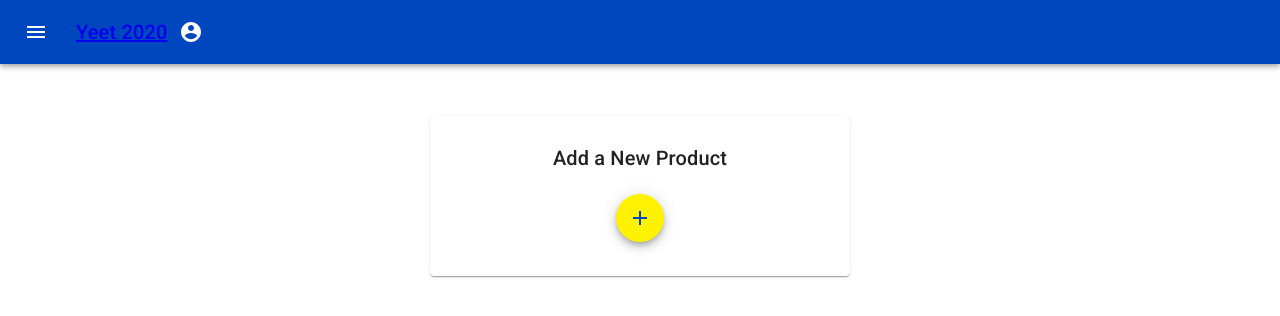
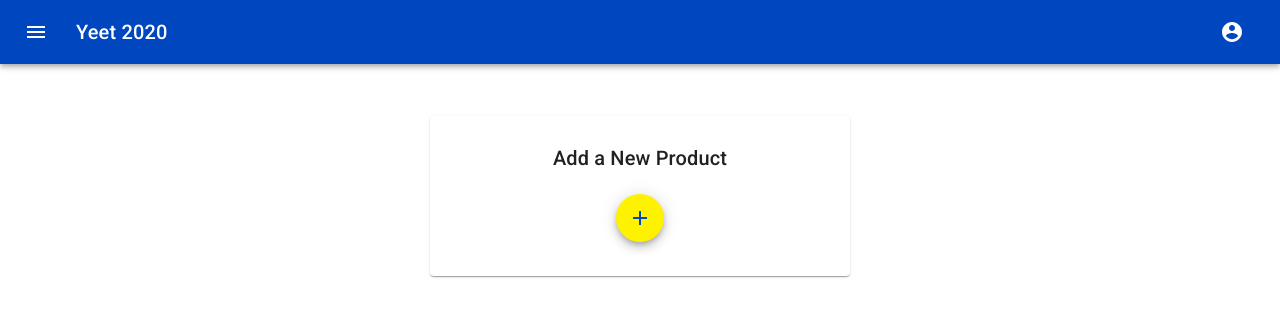
Before and after one commit to homenf/yeet_2020, a React (Create React App) app in the folder front-end/: page / in a window 1280 px wide. Shown: the top 316 px of the page. Built offline with nearby package versions, Linux system fonts and the light colour scheme.

Commit message:
FIx app bar styling

```diff
--- a/front-end/src/components/layout.js
+++ b/front-end/src/components/layout.js
@@ -55,11 +55,14 @@ const Layout = ({ children }) => {
           >
             <MenuIcon />
           </IconButton>
-          <Link to="/">
-            <Typography variant="h6" className={classes.title}>
+          <Typography variant="h6" className={classes.title}>
+            <Link
+              style={{ textDecoration: "none", color: "rgb(255,255,255)" }}
+              to="/"
+            >
               Yeet 2020
-            </Typography>
-          </Link>
+            </Link>
+          </Typography>
 
           <div>
             <IconButton
```
